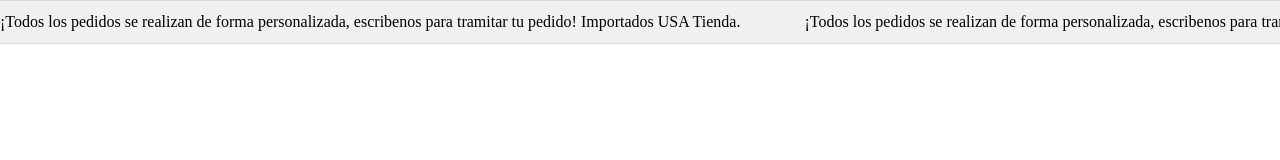
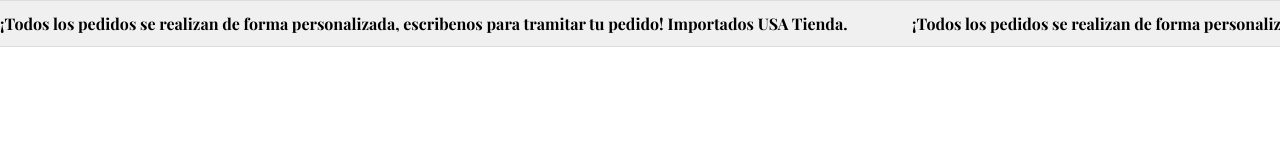
Before and after one commit to SergioAr8/texto-deslizante, a plain HTML site: page index.html in a window 1280 px wide. Drawn offline with nearby package versions, Linux system fonts and the light colour scheme.

Commit message:
style.css

```diff
--- a/style.css
+++ b/style.css
@@ -1,46 +1,48 @@
+/* --- IMPORTANTE: Importar la fuente desde Google Fonts --- */
+@import url('https://fonts.googleapis.com/css2?family=Playfair+Display:wght@700&display=swap');
+
+/* --- Resto de los estilos --- */
 body {
-  margin: 0; /* Elimina márgenes predeterminados */
-  font-family: plyfair-display; /* Fuente básica */
+  margin: 0;
+  font-family: sans-serif; /* Fuente básica de respaldo */
   box-sizing: border-box;
 }
 
 .marquee-container {
-  width: 100%; /* Ocupa todo el ancho disponible */
-  overflow: hidden; /* Oculta el texto que se sale */
+  width: 100%;
+  overflow: hidden;
   background-color: #f0f0f0; /* Color de fondo (¡Cámbialo si quieres!) */
-  padding: 12px 0; /* Espaciado vertical */
-  border-top: 1px solid #ddd; /* Ejemplo de borde superior */
-  border-bottom: 1px solid #ddd; /* Ejemplo de borde inferior */
+  padding: 12px 0;
+  border-top: 1px solid #ddd; /* Ejemplo de borde */
+  border-bottom: 1px solid #ddd; /* Ejemplo de borde */
   box-sizing: border-box;
 }
 
 .marquee-content {
-  display: inline-block; /* Trata todo el contenido como un bloque */
-  white-space: nowrap; /* Evita que el texto salte de línea */
-  /* La animación: nombre, duración, tipo, repetición */
-  animation: marquee-scroll 30s linear infinite;
-  /* Ajusta '30s' para cambiar la velocidad: más segundos = más lento */
+  display: inline-block;
+  white-space: nowrap;
+  animation: marquee-scroll 30s linear infinite; /* Ajusta '30s' para velocidad */
 }
 
 .marquee-text {
-  display: inline-block; /* Mantiene los spans en línea */
-  padding-right: 60px; /* Espacio entre las repeticiones del texto */
-  /* Estilos del texto */
-  font-size: 16px; /* Tamaño de letra (¡Cámbialo si quieres!) */
-  color: #000000; /* Color de texto (¡Cámbialo si quieres!) */
+  display: inline-block;
+  padding-right: 60px; /* Espacio entre repeticiones */
+
+  /* === ESTILOS ACTUALIZADOS === */
+  font-family: 'Playfair Display', serif; /* Fuente cambiada, con 'serif' como respaldo */
+  font-weight: 700; /* Peso Bold (Negrita). También puedes usar 'bold' */
+  font-size: 16px; /* Tamaño (Ajusta si es necesario) */
+  color: #000000; /* Color cambiado a negro */
+  /* =========================== */
 }
 
-/* Animación que mueve el contenido */
+/* Animación (sin cambios) */
 @keyframes marquee-scroll {
-  from {
-    transform: translateX(0%); /* Empieza en la posición normal */
-  }
-  to {
-    transform: translateX(-50%); /* Se mueve hacia la izquierda exactamente la mitad del ancho total (porque duplicamos el texto) */
-  }
+  from { transform: translateX(0%); }
+  to { transform: translateX(-50%); }
 }
 
-/* Opcional: Pausar animación al pasar el mouse por encima */
+/* Pausar al pasar el mouse (sin cambios) */
 .marquee-container:hover .marquee-content {
   animation-play-state: paused;
 }
```
